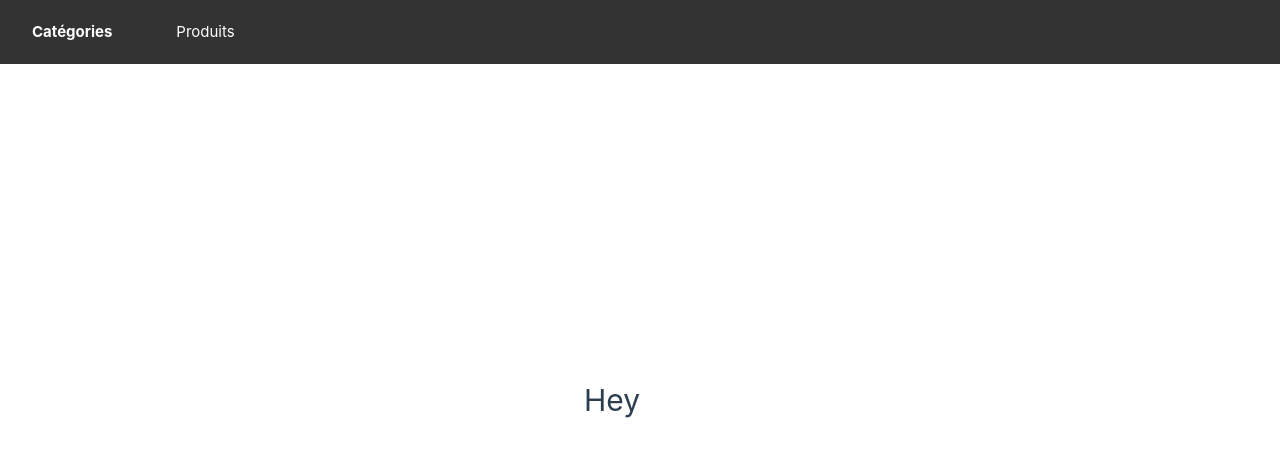
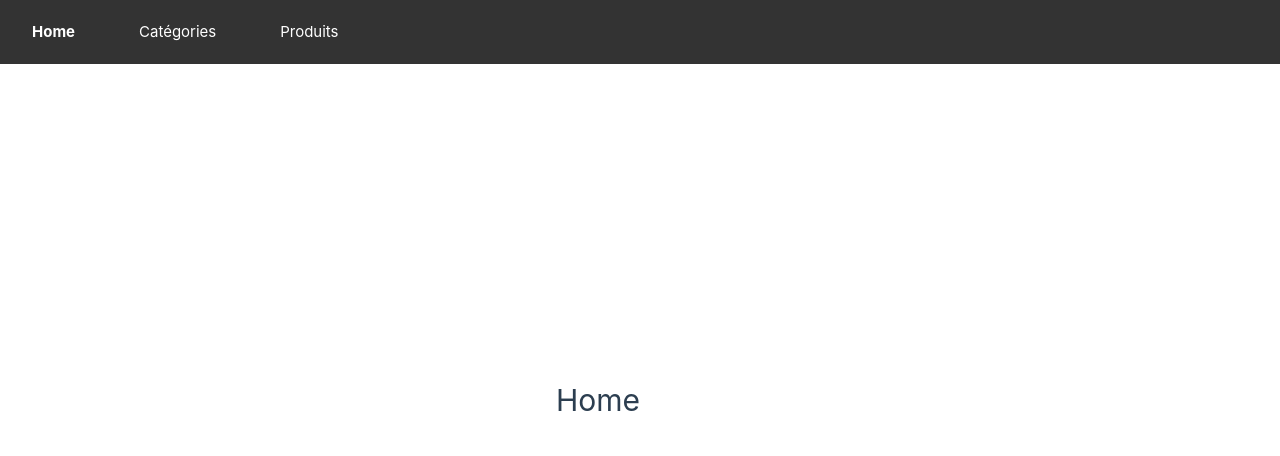
Before and after one commit to FelixMillon/Project_TS_Front, a Vue app in the folder food/: page / in a window 1280 px wide. Shown: the top 456 px of the page. Built offline with nearby package versions, Linux system fonts and the light colour scheme.

Commit message:
new page : Home

```diff
--- a/food/src/App.vue
+++ b/food/src/App.vue
@@ -5,7 +5,8 @@
 <template>
   <header>
       <nav>
-        <RouterLink to="/">Catégories</RouterLink>
+        <RouterLink to="/">Home</RouterLink>
+        <RouterLink to="/categories">Catégories</RouterLink>
         <RouterLink to="/products">Produits</RouterLink>
       </nav>
     </header>
--- a/food/src/router/index.ts
+++ b/food/src/router/index.ts
@@ -1,13 +1,19 @@
 import { createRouter, createWebHistory } from 'vue-router'
-import Categories from '../views/CategoriesView.vue'
+import CategoriesView from '../views/CategoriesView.vue'
+import HomeView from '../views/HomeView.vue'
 
 const router = createRouter({
   history: createWebHistory(import.meta.env.BASE_URL),
   routes: [
     {
       path: '/',
+      name: 'home',
+      component: HomeView
+    },
+    {
+      path: '/categories',
       name: 'categories',
-      component: Categories
+      component: CategoriesView
     },
     {
       path: '/products',
--- /dev/null
+++ b/food/src/views/HomeView.vue
@@ -0,0 +1,8 @@
+<script setup lang="ts">
+</script>
+
+<template>
+  <main>
+    <h1>Home</h1>
+  </main>
+</template>
```
